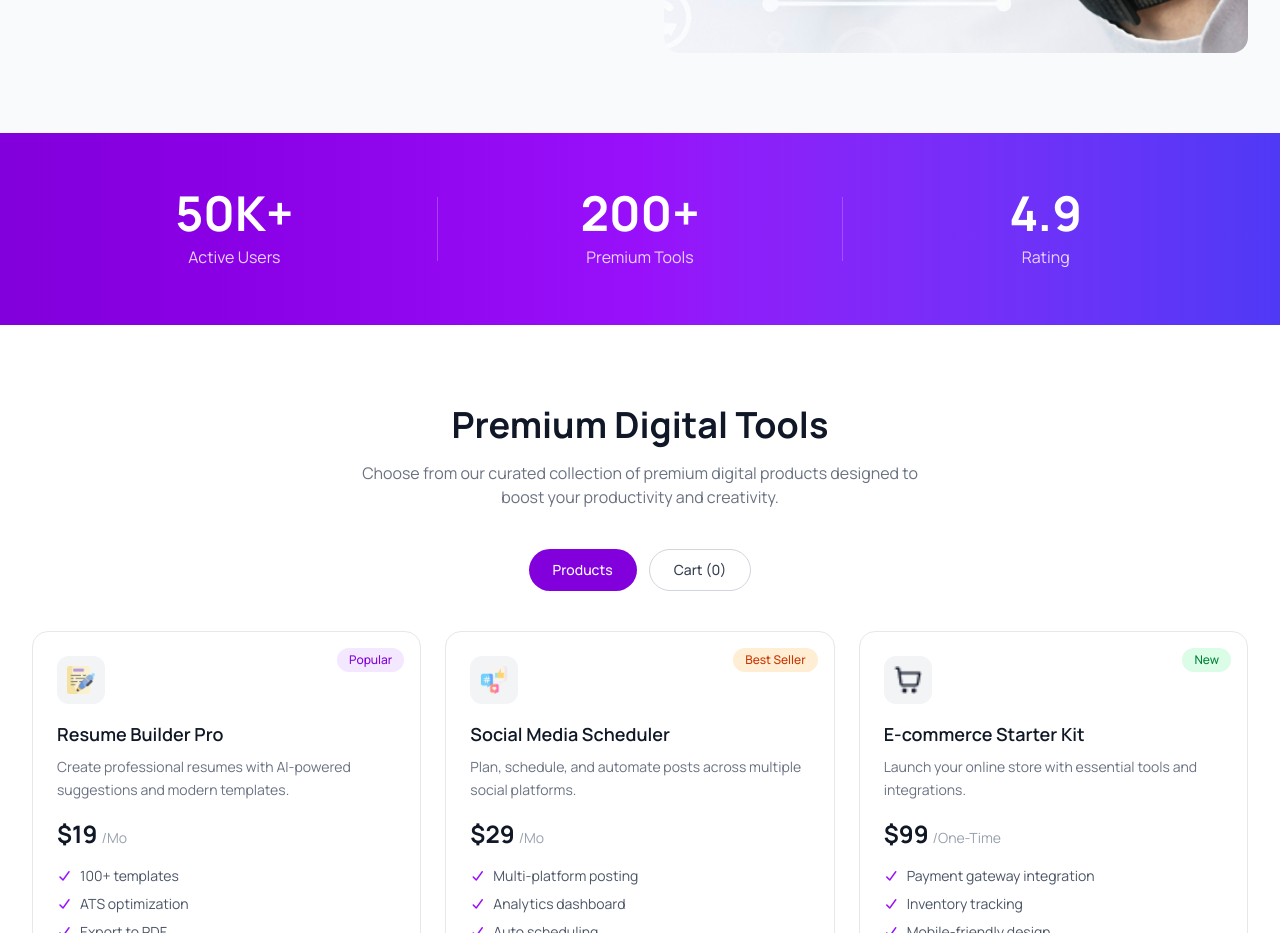
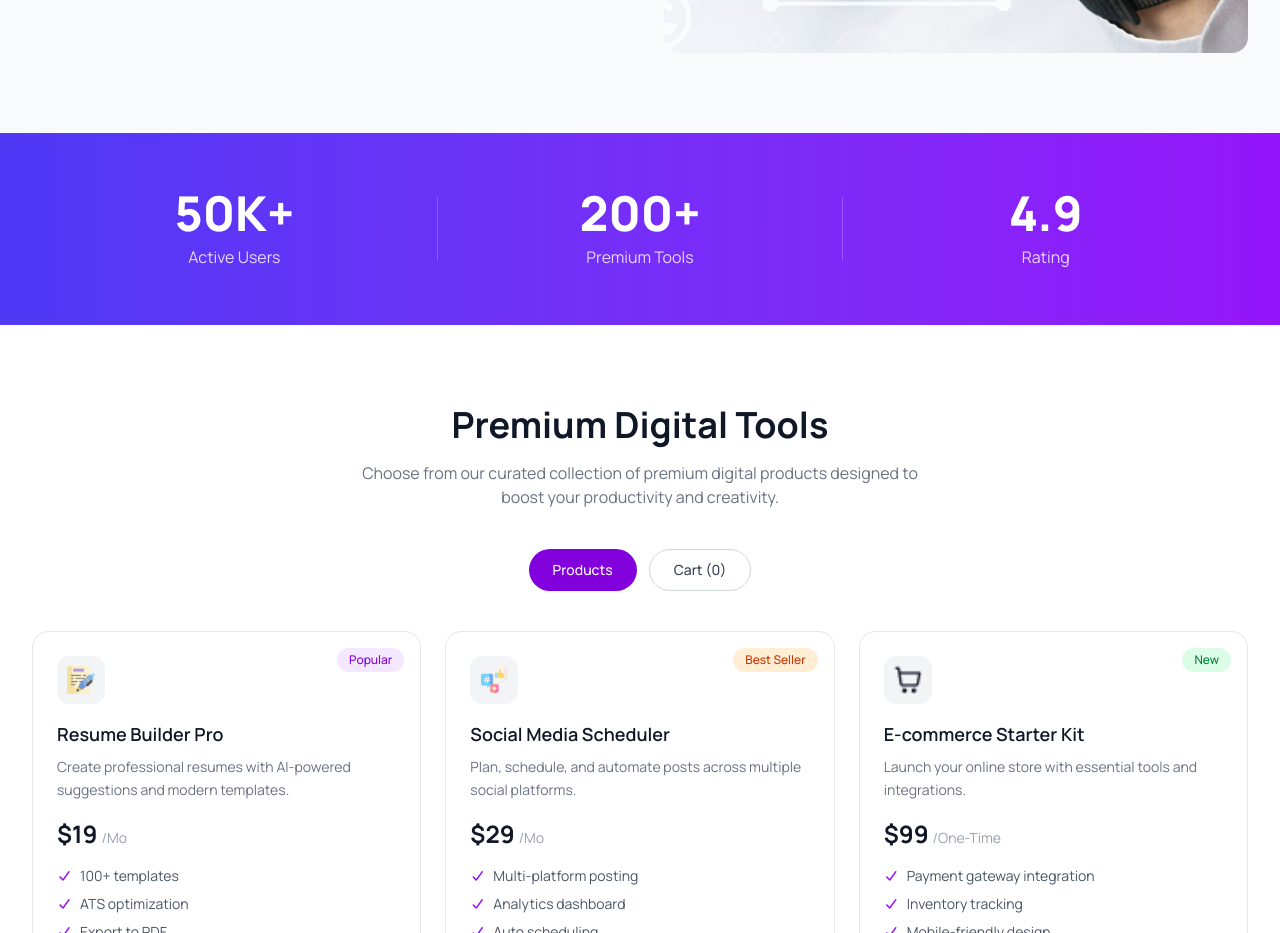
Before and after one commit to salmanibneyrahman/PH-Assingment-6, a React (Vite) app: page / in a window 1280 px wide. Shown: the part 780-1713 px from the top of the page. Built offline with nearby package versions, Linux system fonts and the light colour scheme.

Commit message:
stats fixed

```diff
--- a/src/components/Stats.jsx
+++ b/src/components/Stats.jsx
@@ -1,20 +1,20 @@
 function Stats() {
   return (
-    <section className="bg-gradient-to-r from-purple-700 via-purple-600 to-indigo-600 py-10 md:py-14">
+    <section className="bg-linear-to-r from-[#4f39f6] to-[#9514fa] py-10 md:py-14">
       <div className="max-w-7xl mx-auto px-4 sm:px-6 lg:px-8">
         <div className="flex flex-col md:flex-row items-center justify-center text-center text-white">
           <div className="flex-1 py-4 md:py-0">
-            <h3 className="text-4xl md:text-5xl font-bold">50K+</h3>
+            <h3 className="text-4xl md:text-5xl font-extrabold">50K+</h3>
             <p className="text-purple-200 mt-2 text-sm md:text-base">Active Users</p>
           </div>
           <div className="hidden md:block w-px h-16 bg-purple-400 opacity-50"></div>
           <div className="flex-1 py-4 md:py-0">
-            <h3 className="text-4xl md:text-5xl font-bold">200+</h3>
+            <h3 className="text-4xl md:text-5xl font-extrabold">200+</h3>
             <p className="text-purple-200 mt-2 text-sm md:text-base">Premium Tools</p>
           </div>
           <div className="hidden md:block w-px h-16 bg-purple-400 opacity-50"></div>
           <div className="flex-1 py-4 md:py-0">
-            <h3 className="text-4xl md:text-5xl font-bold">4.9</h3>
+            <h3 className="text-4xl md:text-5xl font-extrabold">4.9</h3>
             <p className="text-purple-200 mt-2 text-sm md:text-base">Rating</p>
           </div>
         </div>
```
